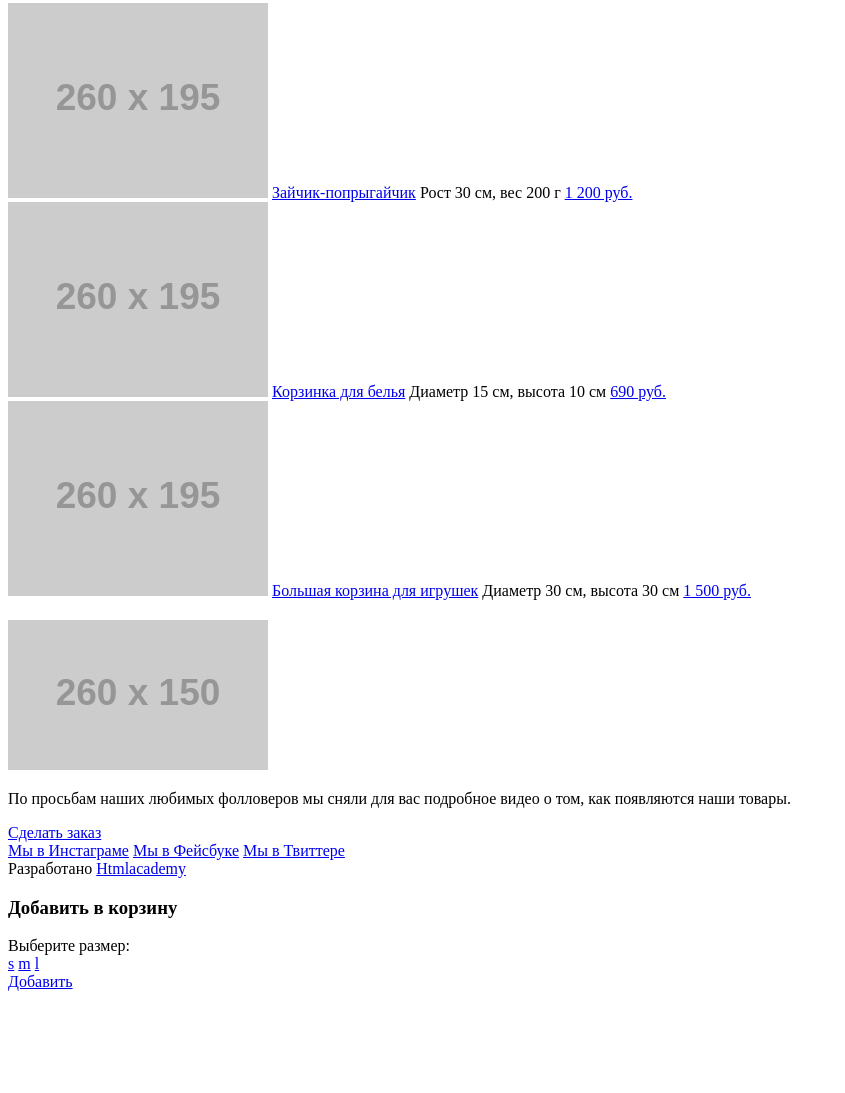
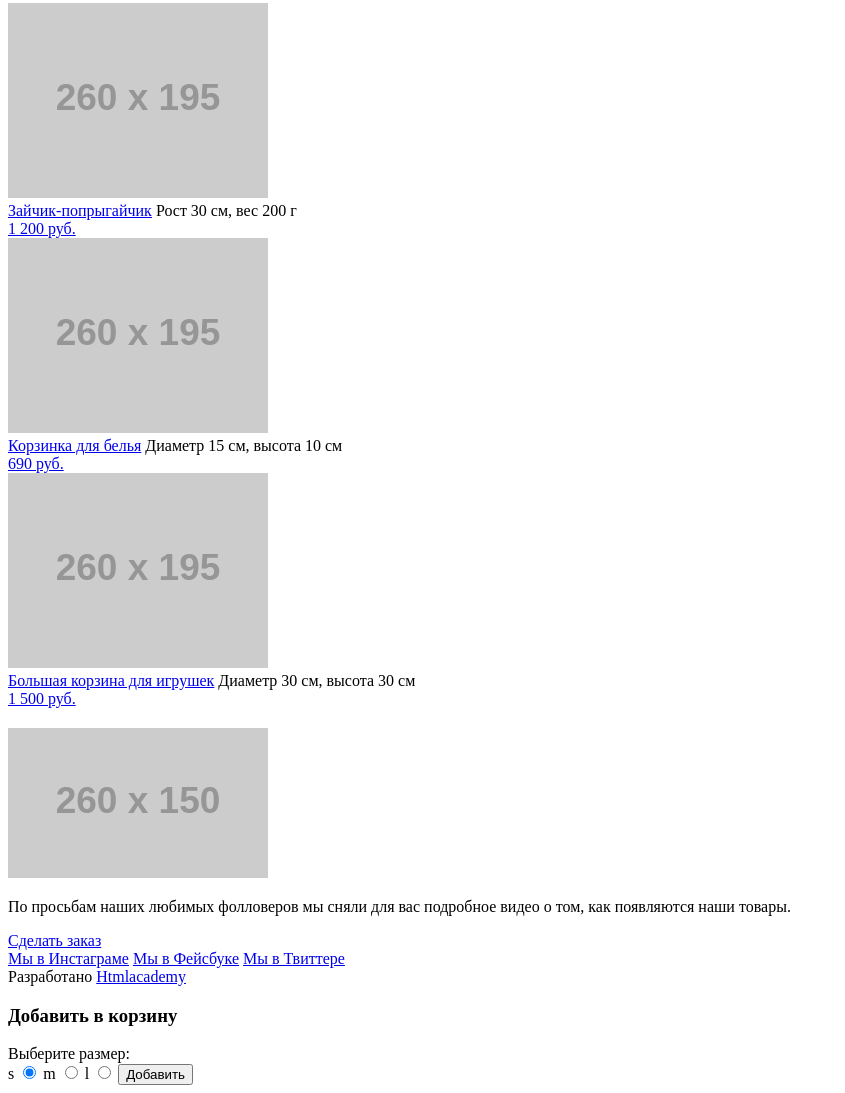
Before and after one commit to sashaturkina/203101-mishka, a website: page catalog.html in a window 1280 px wide. Shown: the part 191-1284 px from the top of the page, without its empty margins (0-845 px from the left). Before the commit the page ends 1190 px from the top, so only its background shows below. Drawn offline with Linux system fonts and the light colour scheme; placeholder pictures from the web are drawn by us.

Commit message:
правки разметки

```diff
--- a/catalog.html
+++ b/catalog.html
@@ -6,45 +6,65 @@
   </head>
   <body>
     <header class="pade-header">
-	  <a href="index.html" class="logo pade-header__logo"><img>Mishka</a>
+	  <a href="index.html" class="logo"><img src="#" width="" height="" alt="mishka logo">Mishka</a>
 	  <nav class="main-nav">
 	    <span class="main-nav__toggle main-nav__toggle--open"></span>
 	    <ul class="main-nav__list">
-		  <li class="main-nav__item"><a href="#">Каталог товаров</a></li>
+		  <li class="main-nav__item"><a>Каталог товаров</a></li>
 		  <li class="main-nav__item"><a href="#">Вязание на заказ</a></li>
 		  <li class="main-nav__item"><a href="#">Поиск по сайту</a></li>
 		  <li class="main-nav__item"><a href="#">Корзина: пока пуста</a></li>
 	    </ul>
 	  </nav>
+	  <div class="promo">
+	    <h1 class="promo__mine-title">Каталог товаров</h1>
+	  </div>
 	</header>
-	<div class="mine-catalog-title">
-	  <h1 class="mine-catalog-title__text">Каталог товаров</h1>
-	</div>
-	<section class="catalog-products">
-	  <article class="catalog-products__item">
-	    <a class="" href="#"><img src="http://placehold.it/260x195"></a>
-		<a href="#">Зайчик-попрыгайчик</a>
-		<span>Рост 30 см, вес 200 г</span>
-		<a class="" href="#">1 200 руб.</a>
+	<section class="catalog">
+	  <article class="catalog-item">
+	    <a class="catalog-item__link" href="#"><img src="http://placehold.it/260x195"></a>
+		<div class="catalogiitem__decription">
+		  <div class="catalog-item__header">
+			<a class="catalog-item__name" href="#">Зайчик-попрыгайчик</a>
+			<span class="catalog-item__text">Рост 30 см, вес 200 г</span>
+		  </div>
+		  <div class="catalog-item__bottom">
+			<a class="catalog-item__price" href="#">1 200 руб.</a>
+		  </div>
+		</div>
 	  </article>
-	  <article class="catalog-products__item">
-	    <a class="" href="#"><img src="http://placehold.it/260x195"></a>
-		<a href="#">Корзинка для белья</a>
-		<span>Диаметр 15 см, высота 10 см</span>
-		<a class="" href="#">690 руб.</a>
+	  <article class="catalog-item">
+	    <a class="catalog-item__link" href="#"><img src="http://placehold.it/260x195"></a>
+		<div class="catalog-item__decription">
+		  <div class="catalog-item__header">
+			<a class="catalog-item__name" href="#">Корзинка для белья</a>
+			<span class="catalog-item__text">Диаметр 15 см, высота 10 см</span>
+		  </div>
+		  <div class="catalog-item__bottom">
+			<a class="catalog-item__price" href="#">690 руб.</a>
+		  </div>
+		</div>
 	  </article>
-	  <article class="catalog-products__item">
-	    <a class="" href="#"><img src="http://placehold.it/260x195"></a>
-		<a href="#">Большая корзина для игрушек</a>
-		<span>Диаметр 30 см, высота 30 см</span>
-		<a class="" href="#">1 500 руб.</a>
+	  <article class="catalog-item">
+	    <a class="catalog-item__link" href="#"><img src="http://placehold.it/260x195"></a>
+		<div class="catalog-item__decription">
+		  <div class="catalog-item__header">
+			<a class="catalog-item__name" href="#">Большая корзина для игрушек</a>
+			<span class="catalog-item__text">Диаметр 30 см, высота 30 см</span>
+		  </div>
+		  <div class="catalog-item__bottom">
+			<a class="catalog-item__price" href="#">1 500 руб.</a>
+		  </div>
+		</div>
 	  </article>
 	</section>
-	<section class="process-production">
-	  <h2 class="process-production_title"></h2>
-	  <div class="process-production__video"><img src="http://placehold.it/260x150"></div>
-	  <p class="process-production__description">По просьбам наших любимых фолловеров мы сняли для вас подробное видео о том, как появляются наши товары.</p>
-	  <a class="process-production__to-order btn" href="#">Сделать заказ</a>
+	<section class="video">
+	  <h2 class="video__title"></h2>
+	  <div class="video__picture"><img src="http://placehold.it/260x150"></div>
+	  <div class="video__description">
+	    <p class="video__text">По просьбам наших любимых фолловеров мы сняли для вас подробное видео о том, как появляются наши товары.</p>
+	    <a class="btn" href="#">Сделать заказ</a>
+	  </div>
 	</section>
 	<footer class="pade-footer">
 	  <div class="social-links">
@@ -52,20 +72,23 @@
 		<a class="social-link social-link--fb" href="#">Мы в Фейсбуке</a>
 		<a class="social-link social-link--tw" href="#">Мы в Твиттере</a>
 	  </div>
-	  <div class="pade-footer__developer">
-	    <span>Разработано</span>
-		<a class="pade-footer__developer-logo" href="https://htmlacademy.ru/"><img>Htmlacademy</a>
+	  <div class="copyright">
+	    <span class="copyright__text">Разработано</span>
+		<a class="copyright__link" href="https://htmlacademy.ru/"><img>Htmlacademy</a>
 	  </div>
 	</footer>
-	<section class="modal">
+	<div class="modal">
 	  <h3 class="modal__title">Добавить в корзину</h3>
 	  <span class="modal__change-size">Выберите размер:</span>
-	  <div class="modal__size">
-	    <a class="modal__size-item" href="#">s</a>
-		<a class="modal__size-item" href="#">m</a>
-		<a class="modal__size-item" href="#">l</a>
-	  </div>
-	  <a class="modal__add" href="#">Добавить</a>
-	</section>
+	  <form class="modal__form" method="post" action="https://echo.htmlacademy.ru/">
+	    <label class="modal__label-radio" for="s-size">s</label>
+	    <input class="modal__input-radio" id="s-size" name="size" type="radio" value="s" checked>
+		<label class="modal__label-radio" for="m-size">m</label>
+	    <input class="modal__input-radio" id="m-size" name="size" type="radio" value="m">
+		<label class="modal__label-radio" for="l-size">l</label>
+	    <input class="modal__input-radio" id="l-size" name="size" type="radio" value="l">
+	  <button class="modal__btn btn" type="submit">Добавить</button>
+	  </form>
+	</div>
   </body>
  </html>
```
